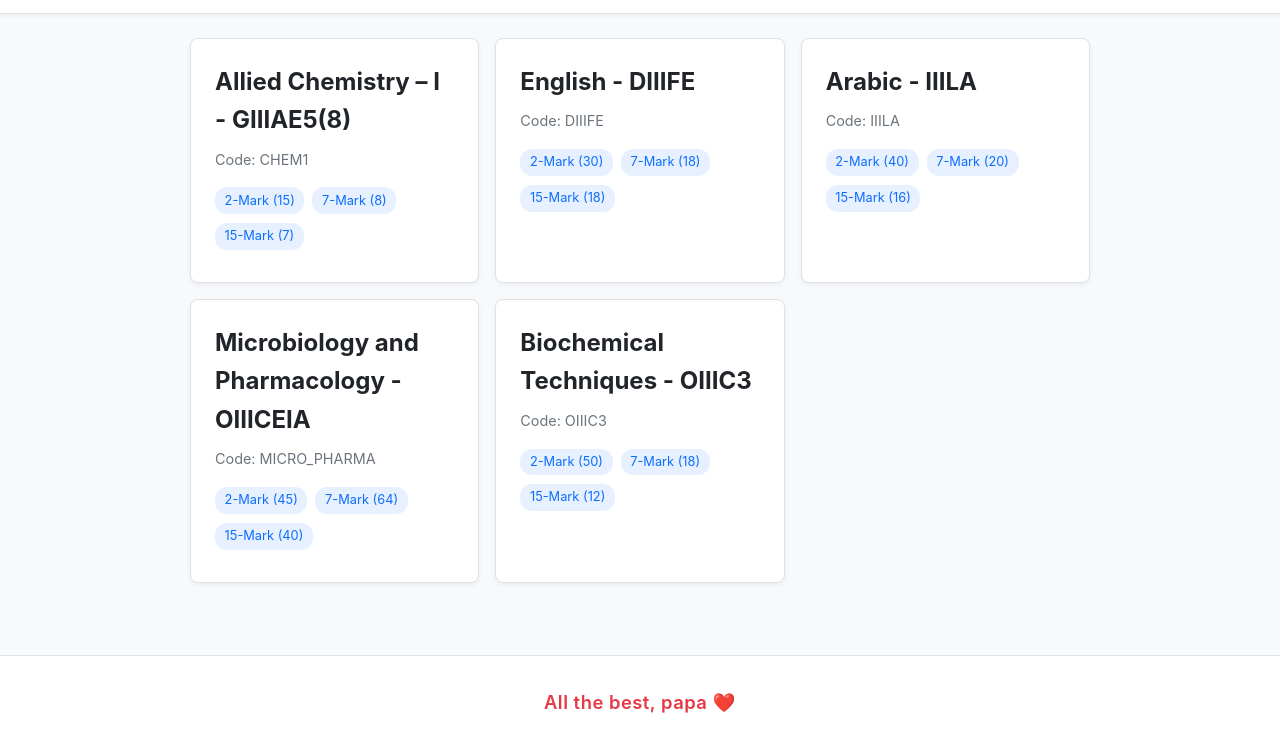
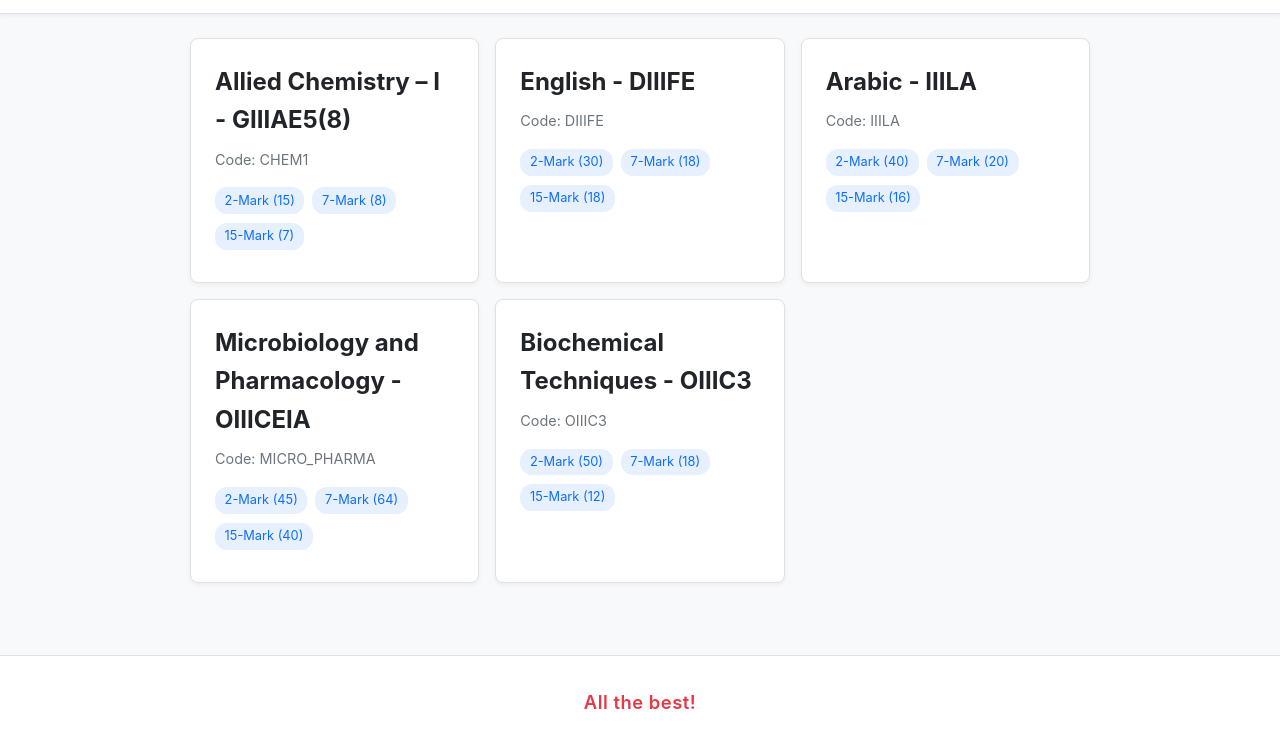
Before and after one commit to adurhmn/study-material, a plain HTML site: page index.html in a window 1280 px wide. Shown: the part 55-804 px from the top of the page. Drawn offline with Linux system fonts and the light colour scheme.

Commit message:
Update index.html

```diff
--- a/index.html
+++ b/index.html
@@ -75,7 +75,7 @@
   </div>
 
   <footer>
-    <p class="footer-note">All the best, papa ❤️</p>
+    <p class="footer-note">All the best!</p>
   </footer>
 
   <script src="data.js"></script>
```
